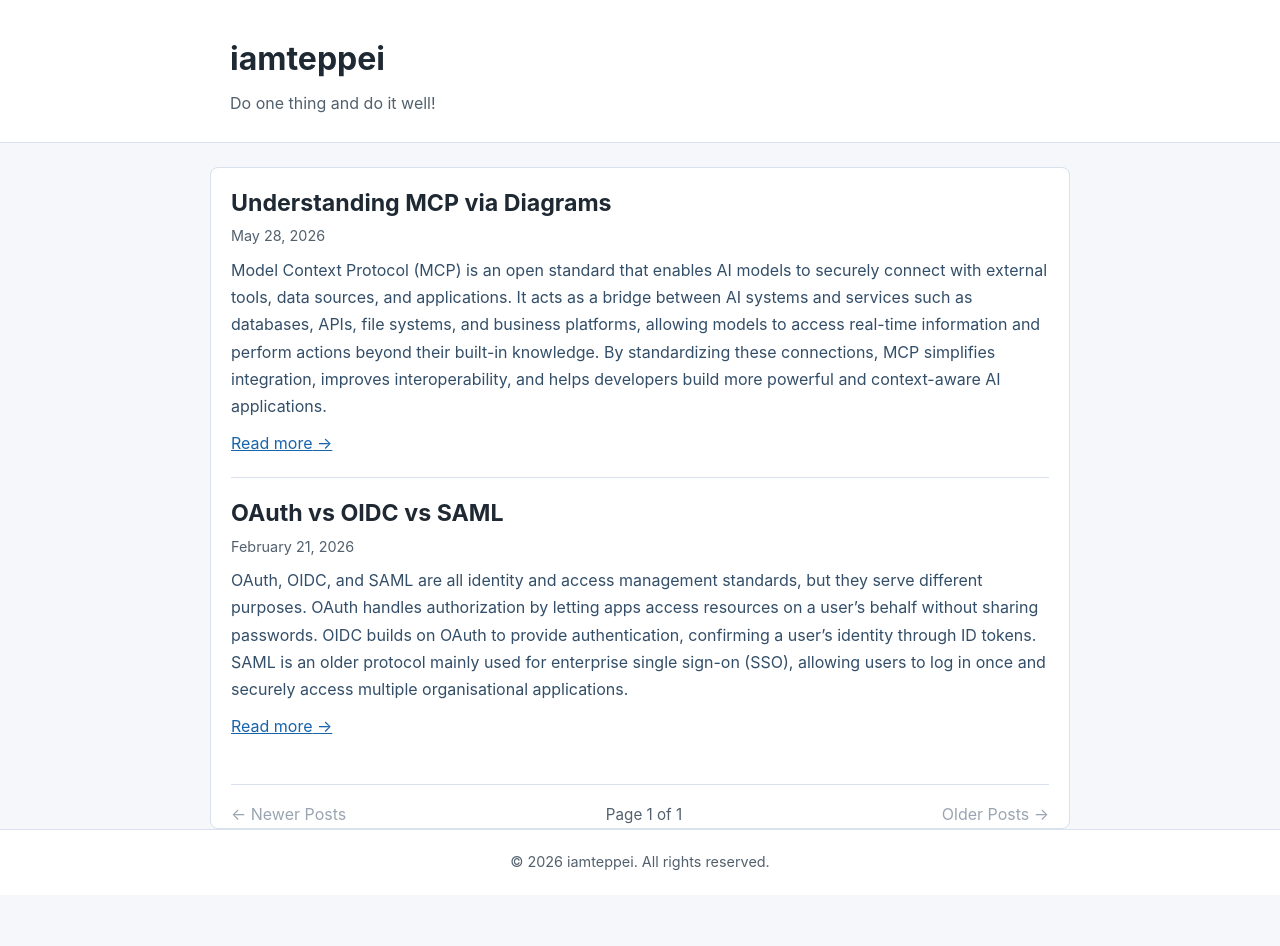
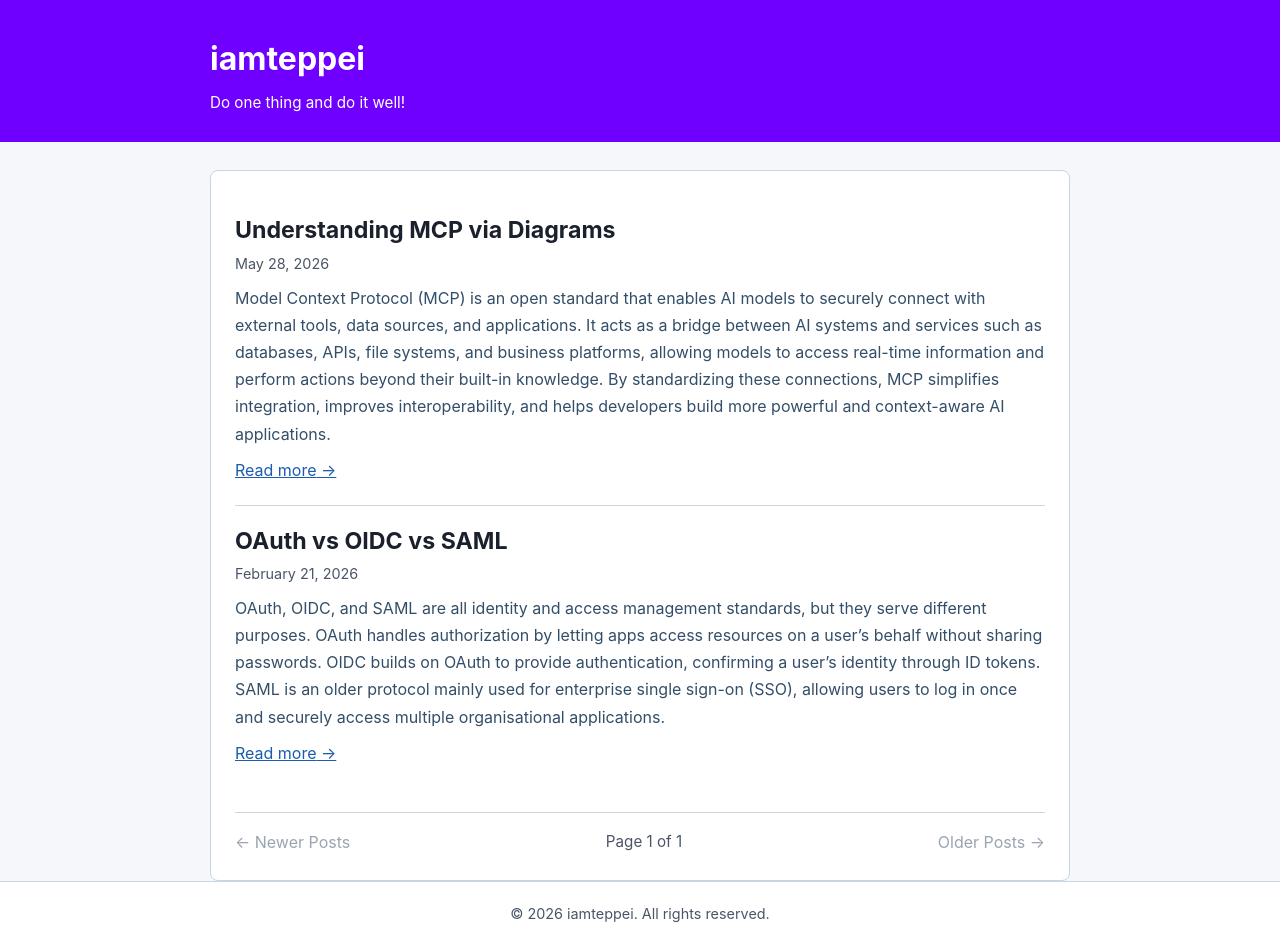
Before and after one commit to iamteppei/iamteppei.github.io, a Jekyll site: the page built from index.html, in a window 1280 px wide. Built offline with Jekyll 4.4.1, drawn with Linux system fonts in a browser that asks for light colours; the list of posts is cut into pages by our own code; before the commit the page ends 900 px from its top, so only the background shows below that.

```diff
--- a/assets/css/style.css
+++ b/assets/css/style.css
@@ -7,11 +7,18 @@
 :root {
   --bg: #f5f7fa;
   --surface: #ffffff;
-  --text: #1f2933;
-  --muted: #52606d;
-  --border: #d9e2ec;
-  --accent: #1864ab;
-  --accent-hover: #0b4f88;
+  --text: #1a202c;
+  --muted: #4a5568;
+  --border: #cbd5e0;
+  --accent: #1a5cad;
+  --accent-hover: #0b4a94;
+  --code-bg: #edf2f7;
+  --code-text: #9b2335;
+  --pre-bg: #0f2237;
+  --pre-text: #e2e8f0;
+  --radius: 8px;
+  --transition: 150ms ease;
+  --header: #6F00FF
 }
 
 html {
@@ -62,13 +69,13 @@
 .container {
   max-width: 860px;
   margin: 0 auto;
-  padding: 0 1.25rem;
 }
 
 .header-content {
-  background: var(--surface);
-  border-bottom: 1px solid var(--border);
-  margin-bottom: 1.5rem;
+  background: var(--header);
+  border-bottom: 2px solid var(--header);
+  margin-bottom: 1.75rem;
+  color: white;
 }
 
 header {
@@ -86,7 +93,37 @@
 }
 
 header p {
-  color: var(--muted);
+  /* color: var(--muted); */
+  font-size: 0.95rem;
+}
+
+/* Site brand: avatar + title/description */
+.site-brand {
+  display: flex;
+  align-items: center;
+  gap: 1rem;
+}
+
+.site-avatar {
+  width: 56px;
+  height: 56px;
+  border-radius: 50%;
+  object-fit: cover;
+  border: 2px solid var(--border);
+  flex-shrink: 0;
+  transition: border-color var(--transition), box-shadow var(--transition);
+}
+
+.site-brand:hover .site-avatar,
+.site-brand:focus-within .site-avatar {
+  border-color: var(--accent);
+  box-shadow: 0 0 0 4px rgba(26, 92, 173, 0.12);
+}
+
+.site-info {
+  display: flex;
+  flex-direction: column;
+  min-width: 0;
 }
 
 main {
```
